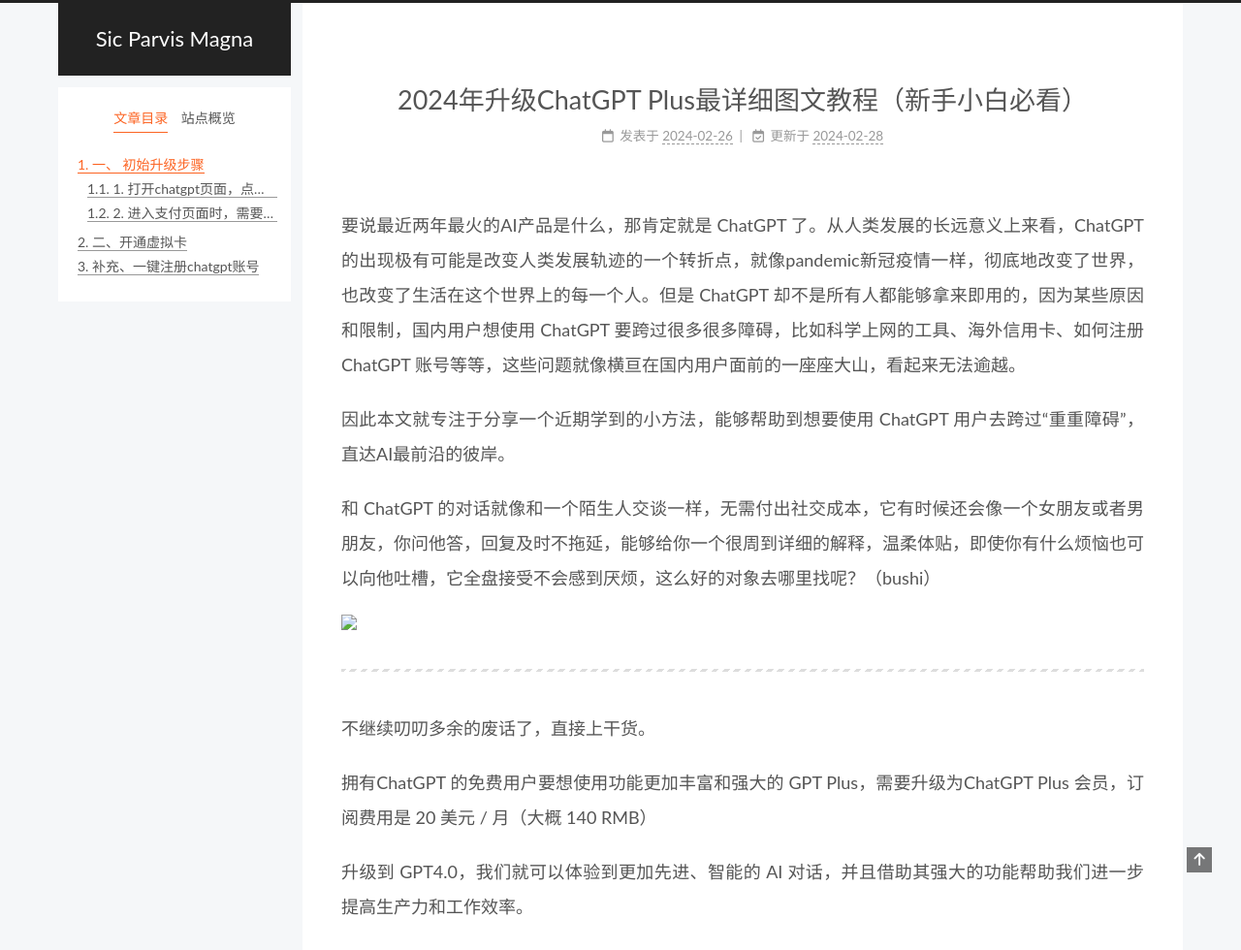
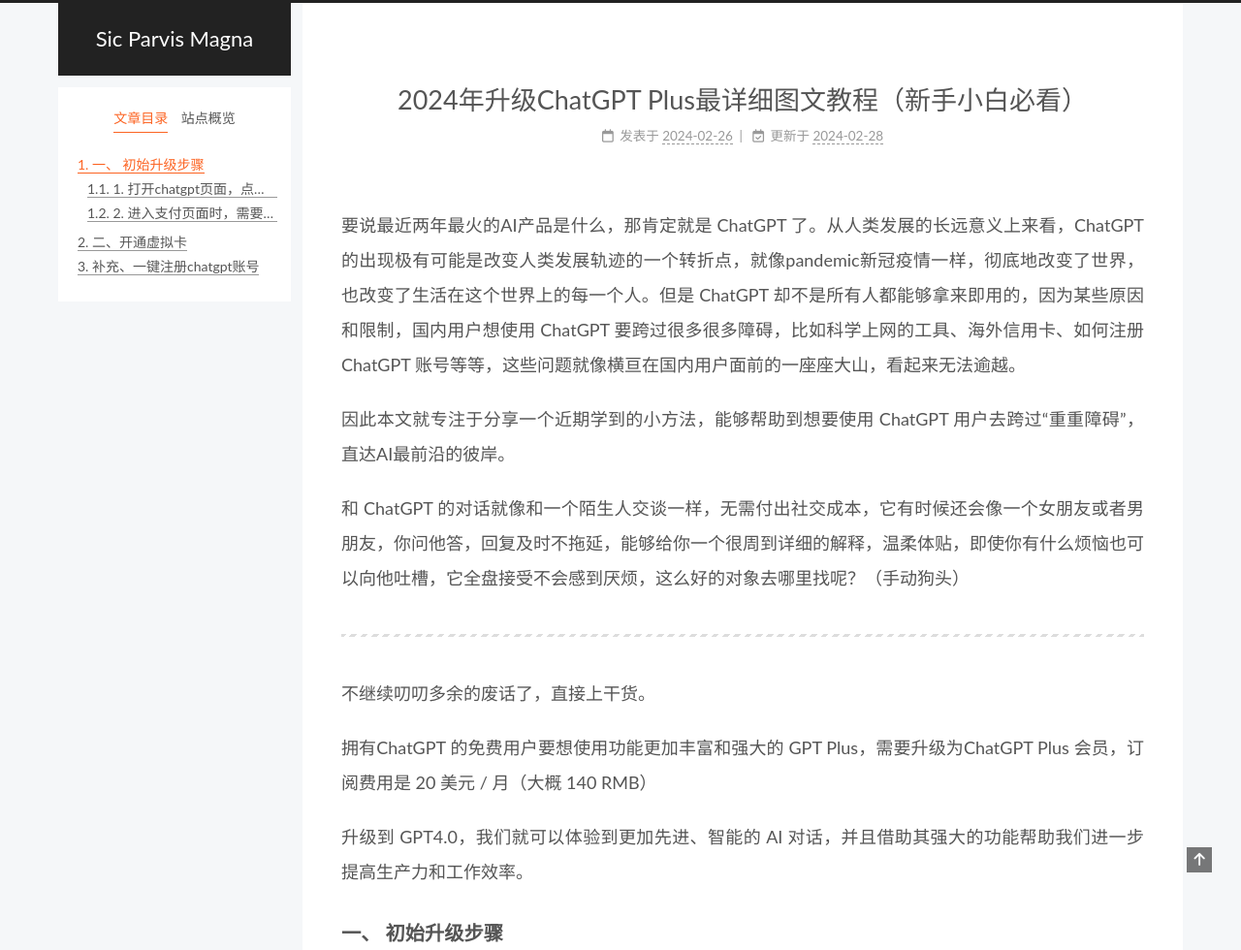
Before and after one commit to 2163719/2163719.github.io, a plain HTML site: page 2024年升级chatgpt4最详细图文教程.html in a window 1280 px wide. Shown: the top 980 px of the page at 97% size. Drawn offline with nearby package versions, Linux system fonts and the light colour scheme.

Commit message:
Site updated: 2024-02-28 21:54:07

```diff
--- a/2024年升级chatgpt4最详细图文教程.html
+++ b/2024年升级chatgpt4最详细图文教程.html
@@ -26,7 +26,6 @@
 <meta property="og:site_name" content="Sic Parvis Magna">
 <meta property="og:description" content="要说最近两年最火的AI产品是什么，那肯定就是 ChatGPT 了。从人类发展的长远意义上来看，ChatGPT 的出现极有可能是改变人类发展轨迹的一个转折点，就像pandemic新冠疫情一样，彻底地改变了世界，也改变了生活在这个世界上的每一个人。但是 ChatGPT 却不是所有人都能够拿来即用的，因为某些原因和限制，国内用户想使用 ChatGPT 要跨过很多很多障碍，比如科学上网的工具、海外信用卡、">
 <meta property="og:locale" content="zh_CN">
-<meta property="og:image" content="https://2163719.github.io/2024%E5%B9%B4%E5%8D%87%E7%BA%A7chatgpt4%E6%9C%80%E8%AF%A6%E7%BB%86%E5%9B%BE%E6%96%87%E6%95%99%E7%A8%8B/8.png">
 <meta property="og:image" content="https://2163719.github.io/2024%E5%B9%B4%E5%8D%87%E7%BA%A7chatgpt4%E6%9C%80%E8%AF%A6%E7%BB%86%E5%9B%BE%E6%96%87%E6%95%99%E7%A8%8B/9.png">
 <meta property="og:image" content="https://2163719.github.io/2024%E5%B9%B4%E5%8D%87%E7%BA%A7chatgpt4%E6%9C%80%E8%AF%A6%E7%BB%86%E5%9B%BE%E6%96%87%E6%95%99%E7%A8%8B/10.png">
 <meta property="og:image" content="https://2163719.github.io/2024%E5%B9%B4%E5%8D%87%E7%BA%A7chatgpt4%E6%9C%80%E8%AF%A6%E7%BB%86%E5%9B%BE%E6%96%87%E6%95%99%E7%A8%8B/11.png">
@@ -49,11 +48,11 @@
 <meta property="og:image" content="https://2163719.github.io/2024%E5%B9%B4%E5%8D%87%E7%BA%A7chatgpt4%E6%9C%80%E8%AF%A6%E7%BB%86%E5%9B%BE%E6%96%87%E6%95%99%E7%A8%8B/28.png">
 <meta property="og:image" content="https://2163719.github.io/2024%E5%B9%B4%E5%8D%87%E7%BA%A7chatgpt4%E6%9C%80%E8%AF%A6%E7%BB%86%E5%9B%BE%E6%96%87%E6%95%99%E7%A8%8B/wechat.jpg">
 <meta property="article:published_time" content="2024-02-26T11:01:18.000Z">
-<meta property="article:modified_time" content="2024-02-28T13:08:15.093Z">
+<meta property="article:modified_time" content="2024-02-28T13:53:43.091Z">
 <meta property="article:author" content="Murphy Zhang">
 <meta property="article:tag" content="chatgpt">
 <meta name="twitter:card" content="summary">
-<meta name="twitter:image" content="https://2163719.github.io/2024%E5%B9%B4%E5%8D%87%E7%BA%A7chatgpt4%E6%9C%80%E8%AF%A6%E7%BB%86%E5%9B%BE%E6%96%87%E6%95%99%E7%A8%8B/8.png">
+<meta name="twitter:image" content="https://2163719.github.io/2024%E5%B9%B4%E5%8D%87%E7%BA%A7chatgpt4%E6%9C%80%E8%AF%A6%E7%BB%86%E5%9B%BE%E6%96%87%E6%95%99%E7%A8%8B/9.png">
 
 
 <link rel="canonical" href="https://2163719.github.io/2024%E5%B9%B4%E5%8D%87%E7%BA%A7chatgpt4%E6%9C%80%E8%AF%A6%E7%BB%86%E5%9B%BE%E6%96%87%E6%95%99%E7%A8%8B.html">
@@ -209,7 +208,7 @@
         <i class="far fa-calendar-check"></i>
       </span>
       <span class="post-meta-item-text">更新于</span>
-      <time title="修改时间：2024-02-28 21:08:15" itemprop="dateModified" datetime="2024-02-28T21:08:15+08:00">2024-02-28</time>
+      <time title="修改时间：2024-02-28 21:53:43" itemprop="dateModified" datetime="2024-02-28T21:53:43+08:00">2024-02-28</time>
     </span>
 
 
@@ -223,9 +222,7 @@
 
     <div class="post-body" itemprop="articleBody"><p>要说最近两年最火的AI产品是什么，那肯定就是 ChatGPT 了。从人类发展的长远意义上来看，ChatGPT 的出现极有可能是改变人类发展轨迹的一个转折点，就像pandemic新冠疫情一样，彻底地改变了世界，也改变了生活在这个世界上的每一个人。但是 ChatGPT 却不是所有人都能够拿来即用的，因为某些原因和限制，国内用户想使用 ChatGPT 要跨过很多很多障碍，比如科学上网的工具、海外信用卡、如何注册 ChatGPT 账号等等，这些问题就像横亘在国内用户面前的一座座大山，看起来无法逾越。</p>
 <p>因此本文就专注于分享一个近期学到的小方法，能够帮助到想要使用 ChatGPT 用户去跨过“重重障碍”，直达AI最前沿的彼岸。</p>
-<p>和 ChatGPT 的对话就像和一个陌生人交谈一样，无需付出社交成本，它有时候还会像一个女朋友或者男朋友，你问他答，回复及时不拖延，能够给你一个很周到详细的解释，温柔体贴，即使你有什么烦恼也可以向他吐槽，它全盘接受不会感到厌烦，这么好的对象去哪里找呢？（bushi）</p>
-<img src="/2024%E5%B9%B4%E5%8D%87%E7%BA%A7chatgpt4%E6%9C%80%E8%AF%A6%E7%BB%86%E5%9B%BE%E6%96%87%E6%95%99%E7%A8%8B/8.png" class="slug">
-
+<p>和 ChatGPT 的对话就像和一个陌生人交谈一样，无需付出社交成本，它有时候还会像一个女朋友或者男朋友，你问他答，回复及时不拖延，能够给你一个很周到详细的解释，温柔体贴，即使你有什么烦恼也可以向他吐槽，它全盘接受不会感到厌烦，这么好的对象去哪里找呢？（手动狗头）</p>
 <hr>
 <p>不继续叨叨多余的废话了，直接上干货。</p>
 <p>拥有ChatGPT 的免费用户要想使用功能更加丰富和强大的 GPT Plus，需要升级为ChatGPT Plus 会员，订阅费用是 20 美元 &#x2F; 月（大概 140 RMB）</p>
```
Also changed, not shown: index.html (+2 -4 lines).
